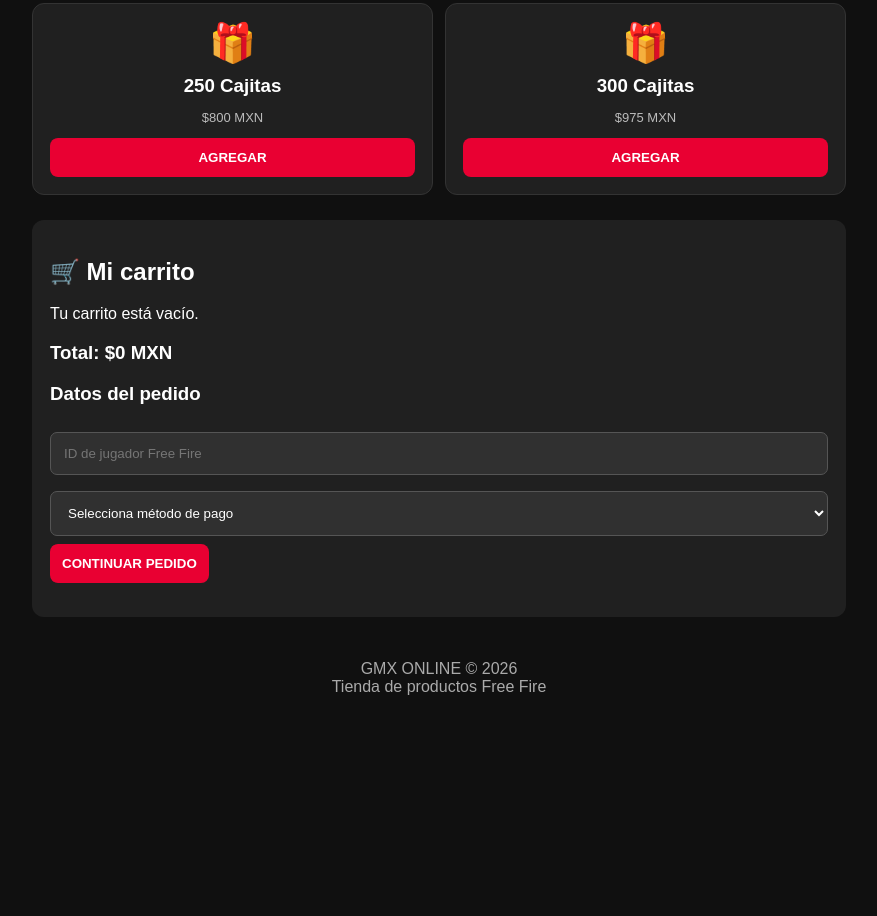
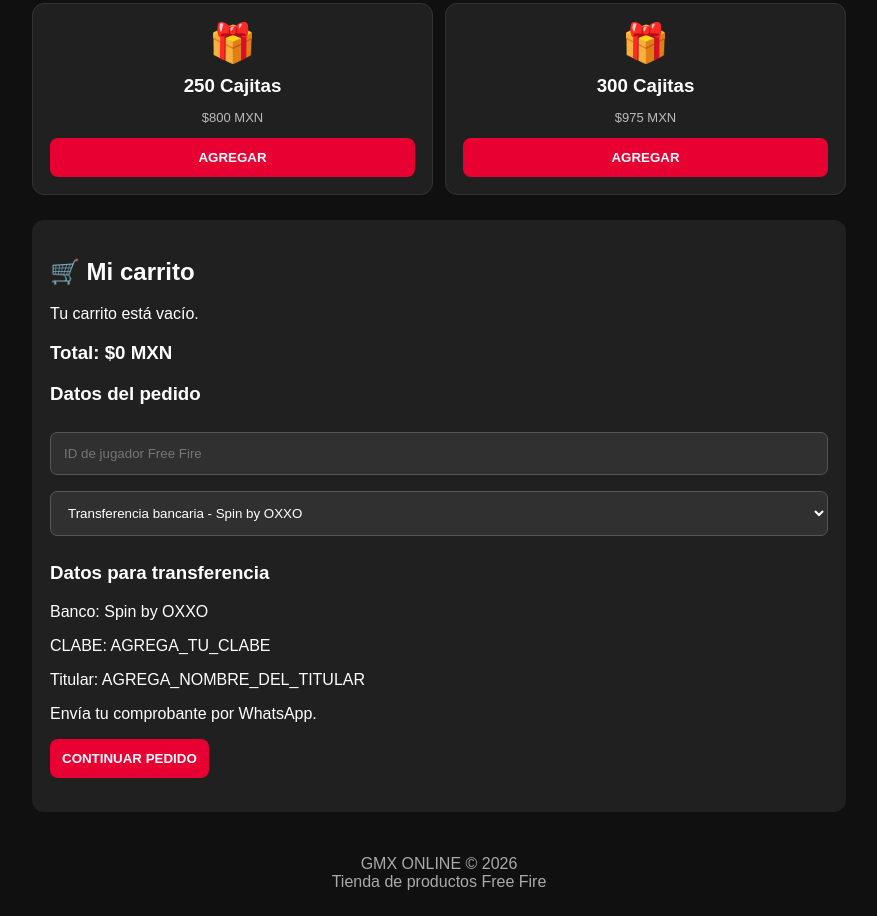
Before and after one commit to aangelitobbtz12-ui/Gmx-online, a plain HTML site: page index.html in a window 1280 px wide. Shown: the part 2252-3168 px from the top of the page, without its empty margins (201-1078 px from the left). Before the commit the page ends 2973 px from the top, so only its background shows below. Drawn offline with Linux system fonts and the light colour scheme.

Commit message:
Update index.html

```diff
--- a/index.html
+++ b/index.html
@@ -53,10 +53,16 @@ footer{text-align:center;padding:25px;color:#aaa}
 <h3>Datos del pedido</h3>
 <input id="player" placeholder="ID de jugador Free Fire">
 <select id="payment">
-<option value="">Selecciona método de pago</option>
-<option>Mercado Pago</option>
-<option>Transferencia bancaria</option>
+<option value="Transferencia bancaria" selected>Transferencia bancaria - Spin by OXXO</option>
 </select>
+
+<div class="bank-info">
+<h3>Datos para transferencia</h3>
+<p>Banco: Spin by OXXO</p>
+<p>CLABE: AGREGA_TU_CLABE</p>
+<p>Titular: AGREGA_NOMBRE_DEL_TITULAR</p>
+<p>Envía tu comprobante por WhatsApp.</p>
+</div>
 <button onclick="checkout()">CONTINUAR PEDIDO</button>
 <p id="message"></p>
 </section>
```
